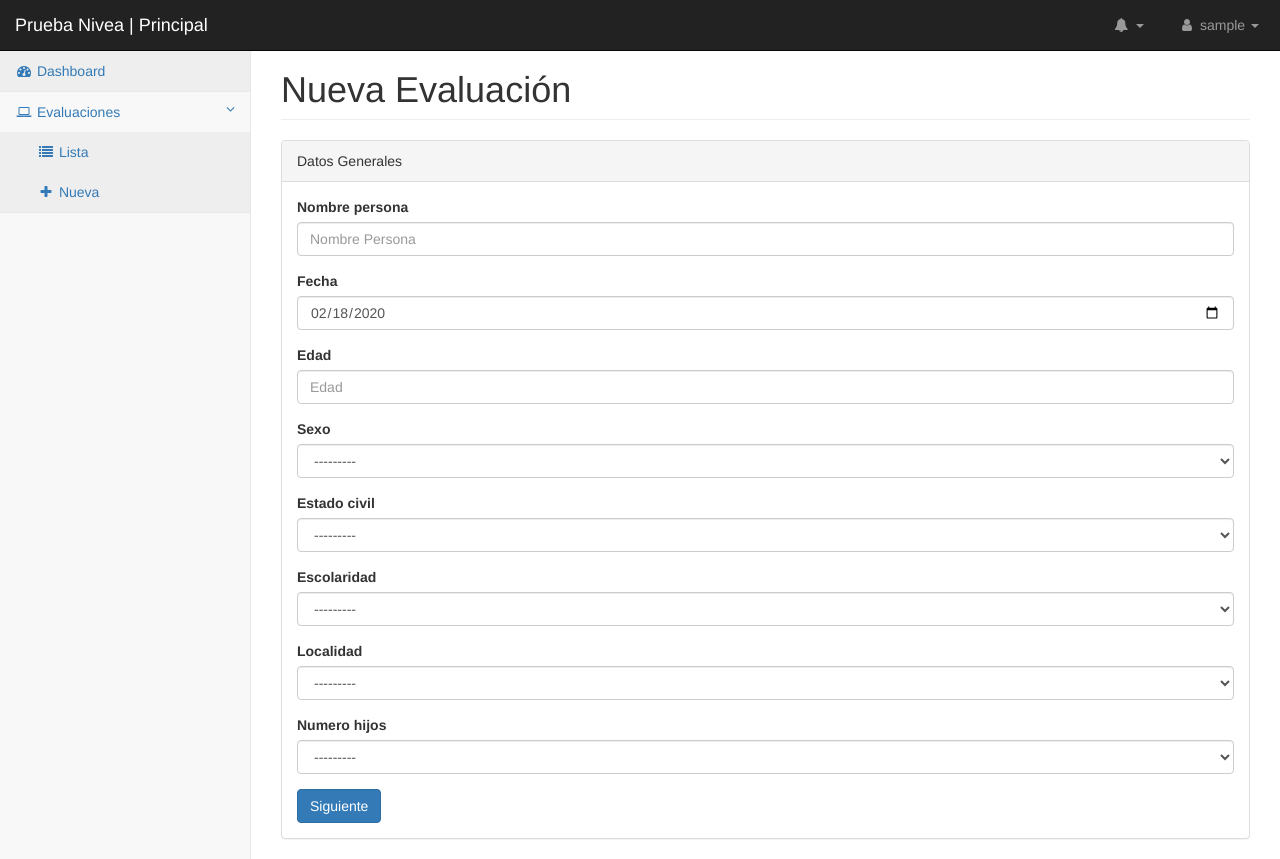
After one commit to lesthack/PruebaNivea, a Django app: page /evaluaciones/n/ in a window 1280 px wide. The commit adds this page. Run offline with Django 3.2, Linux system fonts and the light colour scheme; the visitor is signed in with stand-in values (Sample User, id 1); data that the repository does not hold is empty; some libraries are stand-ins or nearby versions.

Commit message:
:+1: Agregando vistas y formularios: new, edit, view, quiz

```diff
--- a/PruebaNivea/settings.py
+++ b/PruebaNivea/settings.py
@@ -75,7 +75,7 @@
 USE_I18N = True
 USE_L10N = True
 USE_TZ = True
-
+DATE_FORMAT = "%d/%m/%Y"
 
 STATIC_URL = '/static/'
 STATIC_ROOT = BASE_DIR + '/static/'
--- a/PruebaNivea/urls.py
+++ b/PruebaNivea/urls.py
@@ -13,8 +13,11 @@
 urlpatterns = [
     url(r'^$', index),
     url(r'^auth/$', auth),
-    url(r'^evaluaciones/$', site.admin_view(evaluaciones)),
-    url(r'^evaluaciones/v/(?P<evaluacion_id>\d+)/$', site.admin_view(evaluacion)),
+    url(r'^evaluaciones/$', evaluaciones),
+    url(r'^evaluaciones/v/(?P<evaluacion_id>\d+)/$', evaluacion_view),
+    url(r'^evaluaciones/e/(?P<evaluacion_id>\d+)/$', evaluacion_edit),
+    url(r'^evaluaciones/e/(?P<evaluacion_id>\d+)/q/$', evaluacion_quiz),
+    url(r'^evaluaciones/n/$', evaluacion_new),
     url(r'^test/$', site.admin_view(test)),
     path('admin/', admin.site.urls),
 ] + static(settings.STATIC_URL, document_root=settings.STATIC_ROOT)
--- /dev/null
+++ b/core/forms.py
@@ -0,0 +1,52 @@
+# -*- coding: utf-8 -*-
+from django.forms import *
+from django.core.validators import MinValueValidator, MaxValueValidator
+from core.models import *
+
+class evaluacionForm(ModelForm):
+    class Meta:
+        model = Evaluacion
+        fields = [
+            'nombre_persona',
+            'fecha',
+            'edad',
+            'sexo',
+            'estado_civil',
+            'escolaridad',
+            'localidad',
+            'numero_hijos'
+        ]
+        widgets = {
+            'fecha': TextInput(attrs={'class': 'form-control', 'placeholder': 'Fecha', 'type': 'date'}),
+        }
+
+    def __init__(self, user, *args, **kwargs):
+        super(evaluacionForm, self).__init__(*args, **kwargs)
+        self.fields['nombre_persona'].widget.attrs = {
+            'class': 'form-control',
+            'type': 'number',
+            'placeholder': 'Nombre Persona'
+        }
+        self.fields['edad'].widget.attrs = {
+            'class': 'form-control',
+            'type': 'number',
+            'placeholder': 'Edad'
+        }
+        #print(self.fields['sexo'].choices)
+        #self.fields['sexo'].widget = RadioSelect(choices=self.fields['sexo'].choices)
+        self.fields['sexo'].widget.attrs = {
+            'class': 'form-control'
+        }
+        self.fields['estado_civil'].widget.attrs = {
+            'class': 'form-control'
+        }
+        self.fields['escolaridad'].widget.attrs = {
+            'class': 'form-control'
+        }
+        self.fields['localidad'].widget.attrs = {
+            'class': 'form-control'
+        }
+        self.fields['numero_hijos'].widget.attrs = {
+            'class': 'form-control'
+        }
+        self.user = user
--- a/templates/base_site.html
+++ b/templates/base_site.html
@@ -8,7 +8,7 @@
   <li>
       <a href="/" class="active"><i class="fa fa-dashboard fa-fw"></i> Dashboard</a>
   </li>
-  <li>
+  <!--li>
       <a href="#"><i class="fa fa-th-large fa-fw"></i> Escalas<span class="fa arrow"></span></a>
       <ul class="nav nav-second-level">
           <li>
@@ -40,15 +40,15 @@
               <a href="#"><i class="fa fa-plus fa-fw"></i> Nueva</a>
           </li>
       </ul>
-  </li>
+  </li-->
   <li>
-      <a href="#"><i class="fa fa-check-square fa-fw"></i> Evaluaciones<span class="fa arrow"></span></a>
+      <a href="#"><i class="fa fa-laptop fa-fw"></i> Evaluaciones<span class="fa arrow"></span></a>
       <ul class="nav nav-second-level">
           <li>
-              <a href="#"><i class="fa fa-list fa-fw"></i> Lista</a>
+              <a href="/evaluaciones"><i class="fa fa-list fa-fw"></i> Lista</a>
           </li>
           <li>
-              <a href="#"><i class="fa fa-plus fa-fw"></i> Nueva</a>
+              <a href="/evaluaciones/n/"><i class="fa fa-plus fa-fw"></i> Nueva</a>
           </li>
       </ul>
   </li>
--- /dev/null
+++ b/web/templates/evaluacion_form.html
@@ -0,0 +1,80 @@
+{% extends "base_site.html" %}
+{% block title_page %}
+{% if form.instance.pk %}
+  Editando Evaluación {{ form.instance.id }}
+{% else %}
+  Nueva Evaluación
+{% endif %}
+{% endblock %}
+
+{% block content %}
+<div class="panel panel-default">
+  <div class="panel-heading">Datos Generales</div>
+  <div class="panel-body">
+    <form role="form" method="POST">
+      <div class="form-group">
+        <label class="control-label {% if form.nombre_persona.errors %}has-error{% endif %}">{{ form.nombre_persona.label }}</label>
+        {{ form.nombre_persona }}
+        {% for error in form.nombre_persona.errors %}
+        <small id="nombrepersonaHelp" class="form-text text-muted">{{ error }}</small>
+        {% endfor %}
+      </div>
+      <div class="form-group">
+        <label class="control-label {% if form.fecha.errors %}has-error{% endif %}">{{ form.fecha.label }}</label>
+        {{ form.fecha }}
+        {% for error in form.fecha.errors %}
+        <small id="fechaHelp" class="form-text text-muted">{{ error }}</small>
+        {% endfor %}
+      </div>
+      <div class="form-group {% if form.edad.errors %}has-error{% endif %}">
+        <label class="control-label">{{ form.edad.label }}</label>
+        {{ form.edad }}
+        {% for error in form.edad.errors %}
+        <small id="edadHelp" class="form-text text-muted">{{ error }}</small>
+        {% endfor %}
+      </div>
+      <div class="form-group {% if form.sexo.errors %}has-error{% endif %}">
+        <label class="control-label">{{ form.sexo.label }}</label>
+        {{ form.sexo }}
+        {% for error in form.sexo.errors %}
+        <small id="sexoHelp" class="form-text text-muted">{{ error }}</small>
+        {% endfor %}
+      </div>
+      <div class="form-group {% if form.estado_civil.errors %}has-error{% endif %}">
+        <label class="control-label">{{ form.estado_civil.label }}</label>
+        {{ form.estado_civil }}
+        {% for error in form.estado_civil.errors %}
+        <small id="estadocivilHelp" class="form-text text-muted">{{ error }}</small>
+        {% endfor %}
+      </div>
+      <div class="form-group {% if form.escolaridad.errors %}has-error{% endif %}">
+        <label class="control-label">{{ form.escolaridad.label }}</label>
+        {{ form.escolaridad }}
+        {% for error in form.escolaridad.errors %}
+        <small id="escolaridadHelp" class="form-text text-muted">{{ error }}</small>
+        {% endfor %}
+      </div>
+      <div class="form-group {% if form.localidad.errors %}has-error{% endif %}">
+        <label class="control-label">{{ form.localidad.label }}</label>
+        {{ form.localidad }}
+        {% for error in form.localidad.errors %}
+        <small id="localidadHelp" class="form-text text-muted">{{ error }}</small>
+        {% endfor %}
+      </div>
+      <div class="form-group {% if form.numero_hijos.errors %}has-error{% endif %}">
+        <label class="control-label">{{ form.numero_hijos.label }}</label>
+        {{ form.numero_hijos }}
+        {% for error in form.numero_hijos.errors %}
+        <small id="numerohijosHelp" class="form-text text-muted">{{ error }}</small>
+        {% endfor %}
+      </div>
+      {% csrf_token %}
+      {% if form.instance.pk %}
+        <button type="submit" class="btn btn-primary">Guardar y Siguiente</button>
+      {% else %}
+        <button type="submit" class="btn btn-primary">Siguiente</button>
+      {% endif %}
+    </form>
+  </div>
+</div>
+{% endblock %}
--- a/web/templates/evaluaciones.html
+++ b/web/templates/evaluaciones.html
@@ -16,7 +16,6 @@
         <th>Edad</th>
         <th>Sexo</th>
         <th>Escolaridad</th>
-        <th>Estado Civíl</th>
         <th>Localidad</th>
         <th></th>
     </tr>
@@ -30,10 +29,10 @@
       <td>{{ evaluacion.edad }}</td>
       <td>{{ evaluacion.get_sexo }}</td>
       <td>{{ evaluacion.get_escolaridad }}</td>
-      <td>{{ evaluacion.get_estado_civil }}</td>
       <td>{{ evaluacion.localidad }}</td>
       <td>
         <a href="/evaluaciones/v/{{ evaluacion.id }}/" class="btn btn-primary btn-circle"><i class="fa fa-folder-open"></i></a>
+        <a href="/evaluaciones/e/{{ evaluacion.id }}/" class="btn btn-primary btn-circle"><i class="fa fa-edit"></i></a>
       </td>
     </tr>
     {% endfor %}
--- a/web/views.py
+++ b/web/views.py
@@ -8,6 +8,7 @@
 from django.db import connection, transaction
 from django.utils.html import escape
 from core.models import *
+from core.forms import *
 
 @csrf_protect
 def auth(request, incognito=False):
@@ -32,7 +33,7 @@
         message = u'El usuario no se encuentra activo.'
     else:
       message = u'Usuario y/o contraseña incorrectos'
-  print(message)
+
   return render(request, 'login.html', {
         'message': message
     }
@@ -50,14 +51,71 @@
     })
 
 @login_required(login_url='/auth')
-def evaluacion(request, evaluacion_id):
+def evaluacion_view(request, evaluacion_id):
     try:
         view_evaluacion = Evaluacion.objects.get(id=evaluacion_id)
     except Evaluacion.DoesNotExist:
         #agregar redirect a pagina que diga que no existe la eval
         return HttpResponseRedirect('/evaluaciones/')
     return render(request, 'evaluacion.html',{
-        'evaluacion': view_evaluacion
+        'evaluacion': view_evaluacion,
+    })
+
+@login_required(login_url='/auth')
+def evaluacion_new(request):
+    if request.method == 'POST':
+        form_evaluacion = evaluacionForm(request.user, request.POST)
+        if form_evaluacion.is_valid():
+            new_evaluacion = form_evaluacion.save(commit=False)
+            new_evaluacion.created_by = request.user
+            new_evaluacion.save()
+            return HttpResponseRedirect('/evaluaciones/e/{}/q/'.format(new_evaluacion.id))
+    else:
+        form_evaluacion = evaluacionForm(request.user)
+    return render(request, 'evaluacion_form.html', {
+        'form': form_evaluacion
+    })
+
+@login_required(login_url='/auth')
+def evaluacion_edit(request, evaluacion_id):
+    try:
+        view_evaluacion = Evaluacion.objects.get(id=evaluacion_id)
+        if request.method == 'POST':
+            form_evaluacion = evaluacionForm(request.user, request.POST, instance=view_evaluacion)
+            if form_evaluacion.is_valid():
+                view_evaluacion = form_evaluacion.save()
+        else:
+            form_evaluacion = evaluacionForm(request.user, instance=view_evaluacion)
+    except Evaluacion.DoesNotExist:
+        #agregar redirect a pagina que diga que no existe la eval
+        return HttpResponseRedirect('/evaluaciones/')
+    return render(request, 'evaluacion_form.html', {
+        'form': form_evaluacion
+    })
+
+@login_required(login_url='/auth')
+def evaluacion_quiz(request, evaluacion_id):
+    try:
+        view_evaluacion = Evaluacion.objects.get(id=evaluacion_id)
+        list_respuestas_1 = view_evaluacion.get_respuestas().filter(
+            conducta__orden__gte=1,
+            conducta__orden__lte=38
+        )
+        list_respuestas_2 = view_evaluacion.get_respuestas().filter(
+            conducta__orden__gte=39,
+            conducta__orden__lte=61
+        )
+        list_respuestas_3 = view_evaluacion.get_respuestas().filter(
+            conducta__orden__gte=62,
+            conducta__orden__lte=80
+        )
+    except Evaluacion.DoesNotExist:
+        return HttpResponseRedirect('/evaluaciones/')
+    return render(request, 'evaluacion_quiz.html', {
+        'evaluacion': view_evaluacion,
+        'respuestas1': list_respuestas_1,
+        'respuestas2': list_respuestas_2,
+        'respuestas3': list_respuestas_3,
     })
 
 @login_required(login_url='/auth')
```
Also changed, not shown: core/models.py (+24 -0 lines), web/templates/evaluacion.html (+6 -11 lines), web/templates/evaluacion_quiz.html (added, +99 -0 lines).
